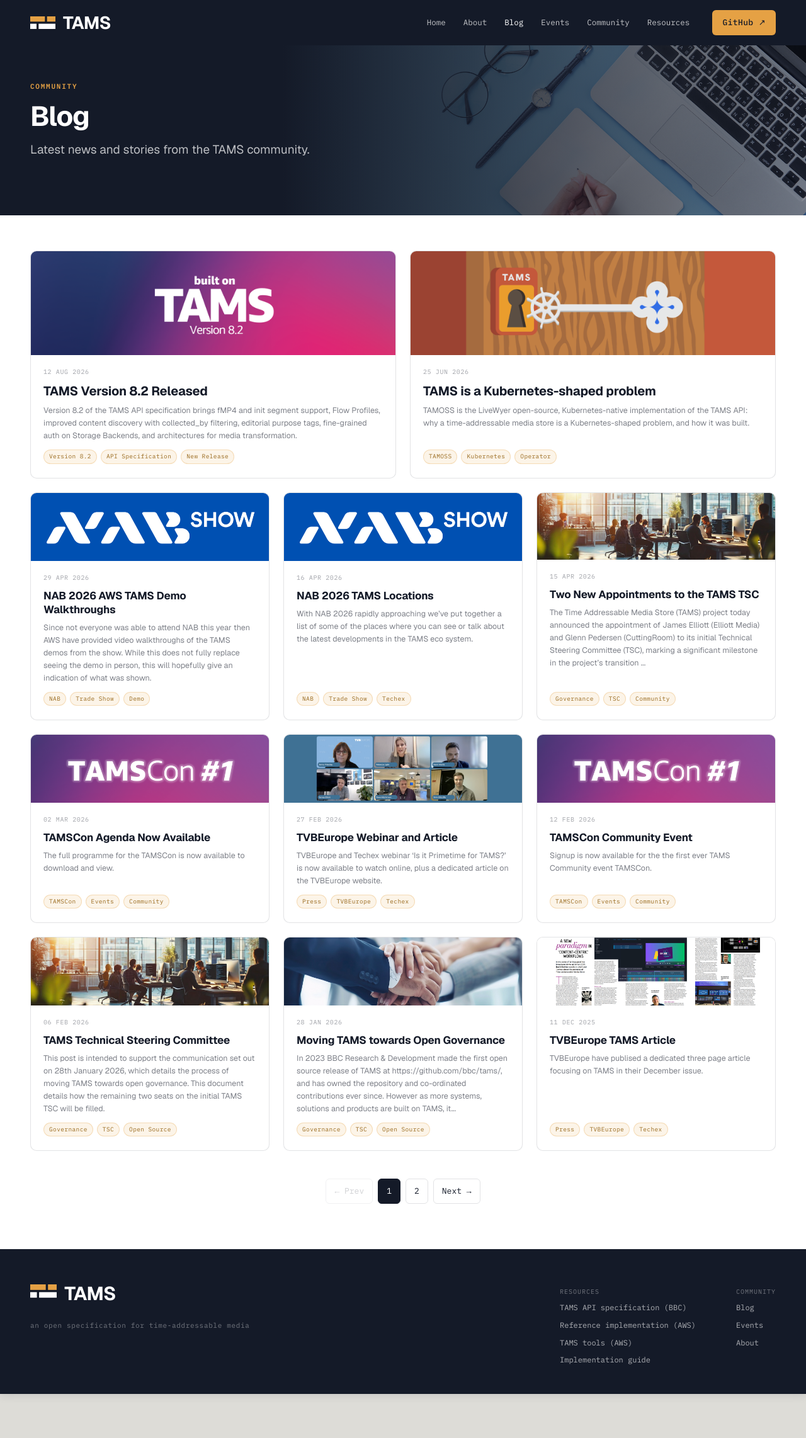
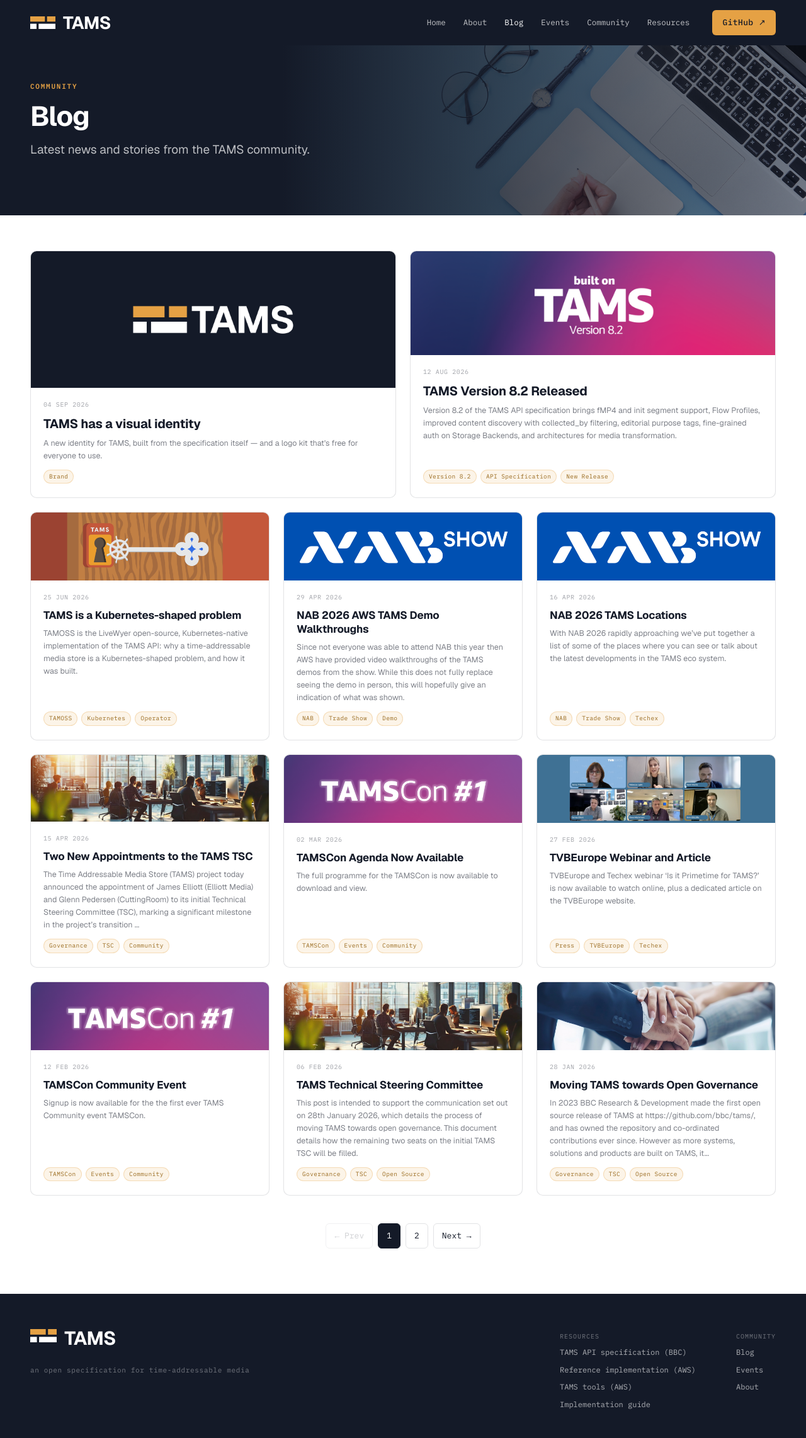
Before and after one commit to johnbilt/tams-website, a Jekyll site: the page built from blog/index.html, in a window 1280 px wide. Shown: the whole page at 63% size. Built offline with Jekyll 4.4.1, drawn with Linux system fonts in a browser that asks for light colours; the list of posts is cut into pages by our own code; before the commit the page ends 2214 px from its top, so only the background shows below that; some of the changed lines change nothing that is shown.

Commit message:
Add new brand kit and blog post

```diff
--- /dev/null
+++ b/_posts/2026-09-02-TAMS-branding.md
@@ -0,0 +1,32 @@
+---
+layout: post
+title: "TAMS has a visual identity"
+date: 2026-09-04 09:00:00 +0100
+author: Chris Swan
+excerpt: "A new identity for TAMS, built from the specification itself — and a logo kit that's free for everyone to use."
+image: /images/blog_images/2026-brand-01-lockup.png
+hero_image: /images/blog_images/2026-brand-01-lockup.png
+tags:
+    - Brand
+---
+
+TAMS — the Time-addressable Media Store — is an open specification for storing and reading media by time rather than by file. Until now, the 'logo' has been something we cobbled together to put on slides and stickers. That changes today.
+
+![The TAMS primary lockup: the segment mark beside the TAMS wordmark, white and amber on navy]({{ '/images/blog_images/2026-brand-01-lockup.png' | relative_url }})
+
+The new TAMS identity is built from the specification itself. The mark is four media segments across two timeline tracks, staggered so the negative space reads as a T. There are no curves, no gradients and no illustration — just simple shapes on a grid, which means it stays legible stamped at 16 pixels, printed in a single ink, or stitched into fabric.
+
+![The mark drawn on its 24 by 12 unit grid, showing the two 5-unit tracks and 2-unit gutters]({{ '/images/blog_images/2026-brand-02-construction.png' | relative_url }})
+
+![The mark in a navy tile at 48, 32, 24 and 16 pixels, shown enlarged]({{ '/images/blog_images/2026-brand-03-sizes.png' | relative_url }})
+
+The palette is a broadcast-gallery navy with one amber accent, rationed so it always signals emphasis. Typography is Geist for headings and body, IBM Plex Mono for anything machine-adjacent: endpoints, IDs, timeranges. Both typefaces are under the SIL Open Font License.
+
+![The four brand colours: Control Navy #141A28, Signal White #FFFFFF, Paper #F5F4F0 and Playhead Amber #E5A144]({{ '/images/blog_images/2026-brand-04-palette.png' | relative_url }})
+
+Everything is open. The logo kit ships as SVG with outlined type, no fonts required.
+Alongside, there are transparent PNGs, in horizontal, stacked and mark-only lockups, duotone and single-colour. There's a brand guidelines document covering usage, and a drop-in GitHub Pages theme that the TAMS website uses.
+
+No request form, no licence fee. If you need a format that isn't in the kit, open an issue and it'll be added for everyone.
+
+Guidelines and assets: [TAMS Brand Guidelines]({{ '/brand/' | relative_url }}).
--- a/assets/css/tams.css
+++ b/assets/css/tams.css
@@ -424,3 +424,22 @@
 .radial .ig-detail{width:100%}
 @media (max-width:768px){.radial-spokes{grid-template-columns:repeat(2,1fr)}}
 @media (max-width:480px){.radial-spokes{grid-template-columns:1fr}}
+
+/* ============================================================
+   Brand guidelines page
+   ============================================================ */
+.brand-palette{display:flex;flex-wrap:wrap;gap:12px;margin:22px 0 10px}
+.brand-swatch{flex:1;min-width:130px;border:1px solid var(--hair);border-radius:10px;overflow:hidden;background:var(--white)}
+.brand-swatch .chip{height:64px;border-bottom:1px solid var(--hair)}
+.brand-swatch .lbl{padding:10px 12px}
+.brand-swatch .lbl b{display:block;font-size:13px;color:var(--navy);font-weight:600}
+.brand-swatch .lbl code{font-family:'IBM Plex Mono',monospace;font-size:11px;color:var(--soft)}
+
+.brand-downloads{display:grid;grid-template-columns:repeat(2,1fr);gap:16px;margin:28px 0 8px}
+.brand-dl{display:block;border:1px solid var(--hair);border-radius:12px;padding:22px 24px;background:var(--white);text-decoration:none;transition:border-color .15s,box-shadow .15s,transform .15s}
+.brand-dl:hover{border-color:rgba(20,26,40,0.28);box-shadow:0 6px 18px rgba(20,26,40,0.09);transform:translateY(-2px);text-decoration:none}
+.brand-dl .k{font-family:'IBM Plex Mono',monospace;font-size:10px;letter-spacing:0.1em;text-transform:uppercase;color:var(--faint)}
+.brand-dl h4{font-size:17px;font-weight:700;letter-spacing:-0.01em;margin:6px 0;color:var(--navy)}
+.brand-dl p{font-size:13px;line-height:1.6;color:var(--soft);margin:0}
+.brand-dl .go{display:inline-block;margin-top:12px;font-family:'IBM Plex Mono',monospace;font-size:12px;font-weight:500;color:var(--amber-ink)}
+@media (max-width:560px){.brand-downloads{grid-template-columns:1fr}}
--- a/resources.html
+++ b/resources.html
@@ -59,6 +59,13 @@
       <span class="res-link">View guidance &#8594;</span>
     </a>
 
+    <a class="res-card" href="{{ '/brand/' | relative_url }}">
+      <div class="res-kind">Brand</div>
+      <h4>TAMS Brand Guidelines</h4>
+      <p>The TAMS visual identity — download the logo kit (SVG and PNG lockups) and the brand identity document describing how to use it. Free for everyone.</p>
+      <span class="res-link">View brand guidelines &#8594;</span>
+    </a>
+
   </div>
 
 </div>
--- /dev/null
+++ b/resources/brand.md
@@ -0,0 +1,73 @@
+---
+layout: page
+permalink: /brand/
+kicker: Resources
+title: Brand Guidelines
+subtitle: The TAMS visual identity — open, and free for everyone to use.
+hero_image: /images/resources_background.png
+---
+
+The TAMS visual identity is built from the specification itself. The mark is **four media segments across two timeline tracks**, staggered so the negative space reads as a **T**. There are no curves, no gradients and no illustration — just simple shapes on a grid, which means it stays legible stamped at 16 pixels, printed in a single ink, or stitched into fabric.
+
+<p style="text-align:center;margin:28px 0">
+  <img src="{{ '/images/blog_images/2026-brand-01-lockup.png' | relative_url }}" alt="The TAMS primary lockup: the segment mark beside the TAMS wordmark, white and amber on navy" style="max-width:520px;width:100%;border-radius:10px">
+</p>
+
+## The mark
+
+The mark is drawn on a fixed **24 × 12 unit grid**: two 5-unit tracks separated by a 2-unit gutter. The top track carries Playhead Amber; the bottom track carries the foreground colour.
+
+- **Clearspace** — keep clear space of at least one track height on all sides.
+- **Minimum sizes** — avatar at 48 / 32 / 24 px, favicon at 16 px. Below 24 px, use the mark inside its rounded navy **tile**, not the bare mark.
+- **Single colour** — where duotone isn't possible, the mark works in any single colour with all four segments equal.
+
+## Colour
+
+A broadcast-gallery navy with a single amber accent — the playhead. **Amber is reserved for emphasis** (the top track, cursors, links, highlights); never use it for body text or large fills.
+
+<div class="brand-palette">
+  <div class="brand-swatch"><div class="chip" style="background:#141A28"></div><div class="lbl"><b>Control Navy</b><code>#141A28</code></div></div>
+  <div class="brand-swatch"><div class="chip" style="background:#FFFFFF"></div><div class="lbl"><b>Signal White</b><code>#FFFFFF</code></div></div>
+  <div class="brand-swatch"><div class="chip" style="background:#F5F4F0"></div><div class="lbl"><b>Paper</b><code>#F5F4F0</code></div></div>
+  <div class="brand-swatch"><div class="chip" style="background:#E5A144"></div><div class="lbl"><b>Playhead Amber</b><code>#E5A144</code></div></div>
+</div>
+
+- **Control Navy** — primary background, ink on light.
+- **Signal White** — text on dark, UI surfaces.
+- **Paper** — light backgrounds, documents.
+- **Playhead Amber** — accent only: the top track, links and highlights.
+
+## Typography
+
+**Geist** for the wordmark, headlines, UI and body copy. **IBM Plex Mono** for anything machine-adjacent — endpoints, IDs, labels and timeranges. Both typefaces are under the SIL Open Font License.
+
+## Lockups
+
+The **primary lockup** is the mark beside the Geist Bold wordmark, cap-aligned so the mark spans exactly the wordmark's cap height. It is duotone, with the top track in Playhead Amber.
+
+## Using the mark
+
+- The primary mark is **duotone** — top track in Playhead Amber.
+- On photography or colour, use the **mono** mark or the **tile**.
+- The wordmark is always **Geist Bold**, tracking &minus;1.5%.
+- The descriptor "time-addressable media store" appears only in supporting copy, never in the lockup.
+- **Don't** re-stagger the segments, rotate or skew the mark, recolour it beyond the duotone, or add outlines/strokes.
+
+## Download
+
+Everything is open — no request form, no licence fee. If you need a format that isn't in the kit, open an issue on the [TAMS repository](https://github.com/bbc/tams) and it'll be added for everyone.
+
+<div class="brand-downloads">
+  <a class="brand-dl" href="{{ '/resources/brand-kit/TAMS_Brand_Kit_v1.2.zip' | relative_url }}" download>
+    <div class="k">Logo kit &#183; ZIP</div>
+    <h4>TAMS Brand Kit</h4>
+    <p>Logo files in SVG (outlined type, no fonts required) and transparent PNG — horizontal, stacked and mark-only lockups, duotone and single-colour.</p>
+    <span class="go">Download the kit &#8595;</span>
+  </a>
+  <a class="brand-dl" href="{{ '/resources/brand-kit/TAMS_Brand_Identity_Doc_v1.2.pdf' | relative_url }}" target="_blank" rel="noopener noreferrer">
+    <div class="k">Guidelines &#183; PDF</div>
+    <h4>Brand Identity Document</h4>
+    <p>The full identity sheet: the mark and its construction, clearspace and sizing, colour, typography, lockups, and do's and don'ts.</p>
+    <span class="go">View the guidelines &#8599;</span>
+  </a>
+</div>
```
Also changed, not shown: images/blog_images/2026-brand-01-lockup.png (added), images/blog_images/2026-brand-02-construction.png (added), images/blog_images/2026-brand-03-sizes.png (added), images/blog_images/2026-brand-04-palette.png (added), 2 other files.
